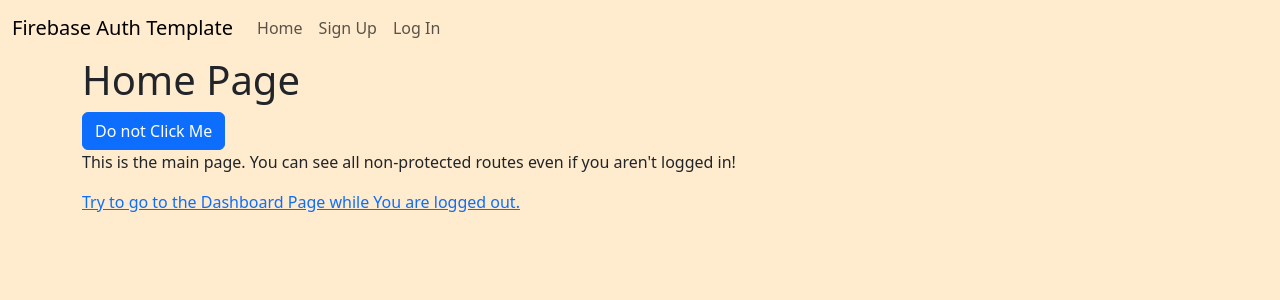
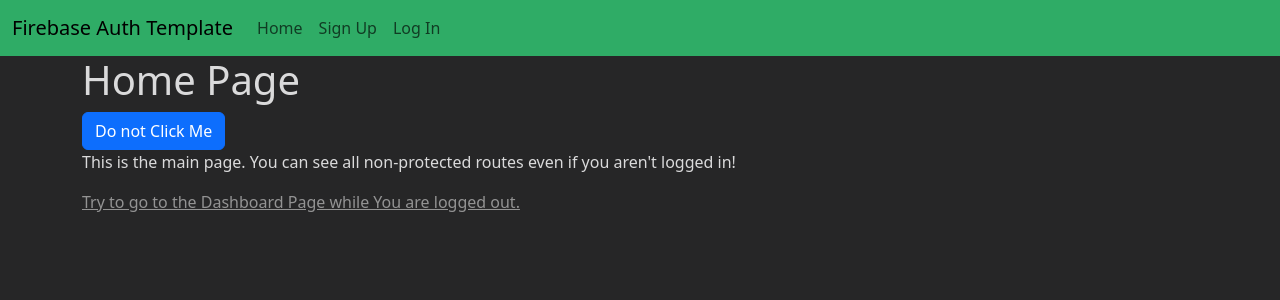
Before and after one commit to ericlfrey/template-fb-auth-nextjs-basic, a Next.js app: page / in a window 1280 px wide. Shown: the top 300 px of the page. Built offline with nearby package versions, Linux system fonts and the light colour scheme; no server answers.

Commit message:
Ready to connect to GH and push

```diff
--- a/components/Navbar/Navbar.jsx
+++ b/components/Navbar/Navbar.jsx
@@ -1,8 +1,7 @@
 import { useAuth } from '@/utils/context/AuthContext';
 import { useRouter } from 'next/router';
-import Nav from 'react-bootstrap/Nav';
 import styles from './navbar.module.css';
-// import NavDropdown from 'react-bootstrap/NavDropdown';
+import Link from 'next/link';
 
 function NavBar() {
   const { user, logOut } = useAuth();
@@ -37,62 +36,41 @@ function NavBar() {
         <div className="collapse navbar-collapse" id="navbarNav">
           <ul className="navbar-nav">
             <li className="nav-item">
-              <Nav.Link aria-current="page" href="/">
+              <Link passHref href="/" className="nav-link">
                 Home
-              </Nav.Link>
+              </Link>
             </li>
             {!user.uid ? (
               <>
-                <Nav.Link href="/signup">Sign Up</Nav.Link>
-                <Nav.Link href="/login">Log In</Nav.Link>
+                <li className="nav-item">
+                  <Link href="/signup" className=" nav-link">
+                    Sign Up
+                  </Link>
+                </li>
+                <li className="nav-item">
+                  <Link href="/login" className=" nav-link">
+                    Log In
+                  </Link>
+                </li>
               </>
             ) : (
               <>
-                <Nav.Link href="/dashboard">Dashboard</Nav.Link>
-                <Nav.Link href="#" onClick={handleLogout}>
-                  Log Out
-                </Nav.Link>
+                <li className="nav-item ">
+                  <Link href="/dashboard" className="nav-link">
+                    Dashboard
+                  </Link>
+                </li>
+                <li className="nav-item ">
+                  <Link href="#" onClick={handleLogout} className="nav-link">
+                    Log Out
+                  </Link>
+                </li>
               </>
             )}
           </ul>
         </div>
       </div>
     </nav>
-    // <Navbar expand="lg" className="bg-body-tertiary">
-    //   <Container>
-    //     <Navbar.Brand href="#home">React-Bootstrap</Navbar.Brand>
-    //     <Navbar.Toggle aria-controls="basic-navbar-nav" />
-    //     <Navbar.Collapse id="basic-navbar-nav">
-    //       <Nav className="me-auto">
-    //         <Nav.Link href="/">Home</Nav.Link>
-    // {!user.uid ? (
-    //   <>
-    //     <Nav.Link href="/signup">Sign Up</Nav.Link>
-    //     <Nav.Link href="/login">Log In</Nav.Link>
-    //   </>
-    // ) : (
-    //   <>
-    //     <Nav.Link href="/dashboard">Dashboard</Nav.Link>
-    //     <Nav.Link href="/" onClick={handleLogout}>
-    //       Log Out
-    //     </Nav.Link>
-    //   </>
-    // )}
-    //         {/* <NavDropdown title="Dropdown" id="basic-nav-dropdown">
-    //           <NavDropdown.Item href="#action/3.1">Action</NavDropdown.Item>
-    //           <NavDropdown.Item href="#action/3.2">
-    //             Another action
-    //           </NavDropdown.Item>
-    //           <NavDropdown.Item href="#action/3.3">Something</NavDropdown.Item>
-    //           <NavDropdown.Divider />
-    //           <NavDropdown.Item href="#action/3.4">
-    //             Separated link
-    //           </NavDropdown.Item>
-    //         </NavDropdown> */}
-    //       </Nav>
-    //     </Navbar.Collapse>
-    //   </Container>
-    // </Navbar>
   );
 }
 
--- a/components/Navbar/navbar.module.css
+++ b/components/Navbar/navbar.module.css
@@ -1,3 +1,3 @@
-/* .navbar {
-  background-color: blueviolet;
-} */
+.navbar {
+  background-color: #2fac66;
+}
--- a/pages/api/hello.js
+++ /dev/null
@@ -1,5 +0,0 @@
-// Next.js API route support: https://nextjs.org/docs/api-routes/introduction
-
-export default function handler(req, res) {
-  res.status(200).json({ name: 'John Doe' })
-}
--- a/pages/index.js
+++ b/pages/index.js
@@ -9,7 +9,11 @@ export default function Home() {
       <h1>Home Page</h1>
       <Button type='button' onClick={() => console.log("What did I say?")}>Do not Click Me</Button>
       <p>This is the main page. You can see all non-protected routes even if you aren't logged in!</p>
-      <p><a href="#" onClick={() => router.push('/dashboard')}>Try to go to the Dashboard Page while You are logged out.</a></p>
+      <p>
+        <a href="#" onClick={() => router.push('/dashboard')} className="text-white-50">
+          Try to go to the Dashboard Page while You are logged out.
+        </a>
+      </p>
     </>
   )
 }
--- a/styles/globals.css
+++ b/styles/globals.css
@@ -1,5 +1,6 @@
 body {
-  background-color: blanchedalmond;
+  background-color: #262627;
+  color: #DADADB;
 }
 
 .auth-form {
```
